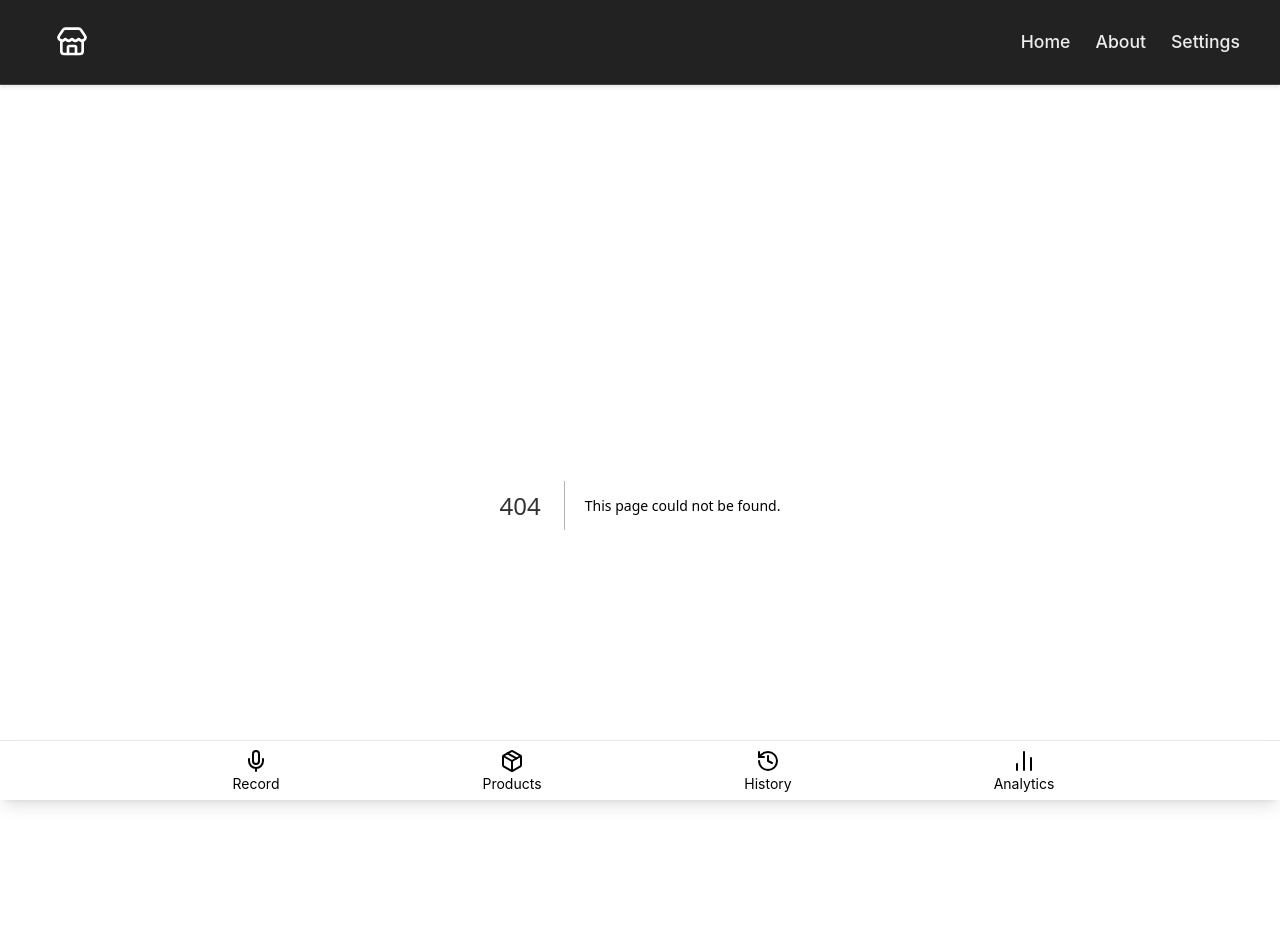
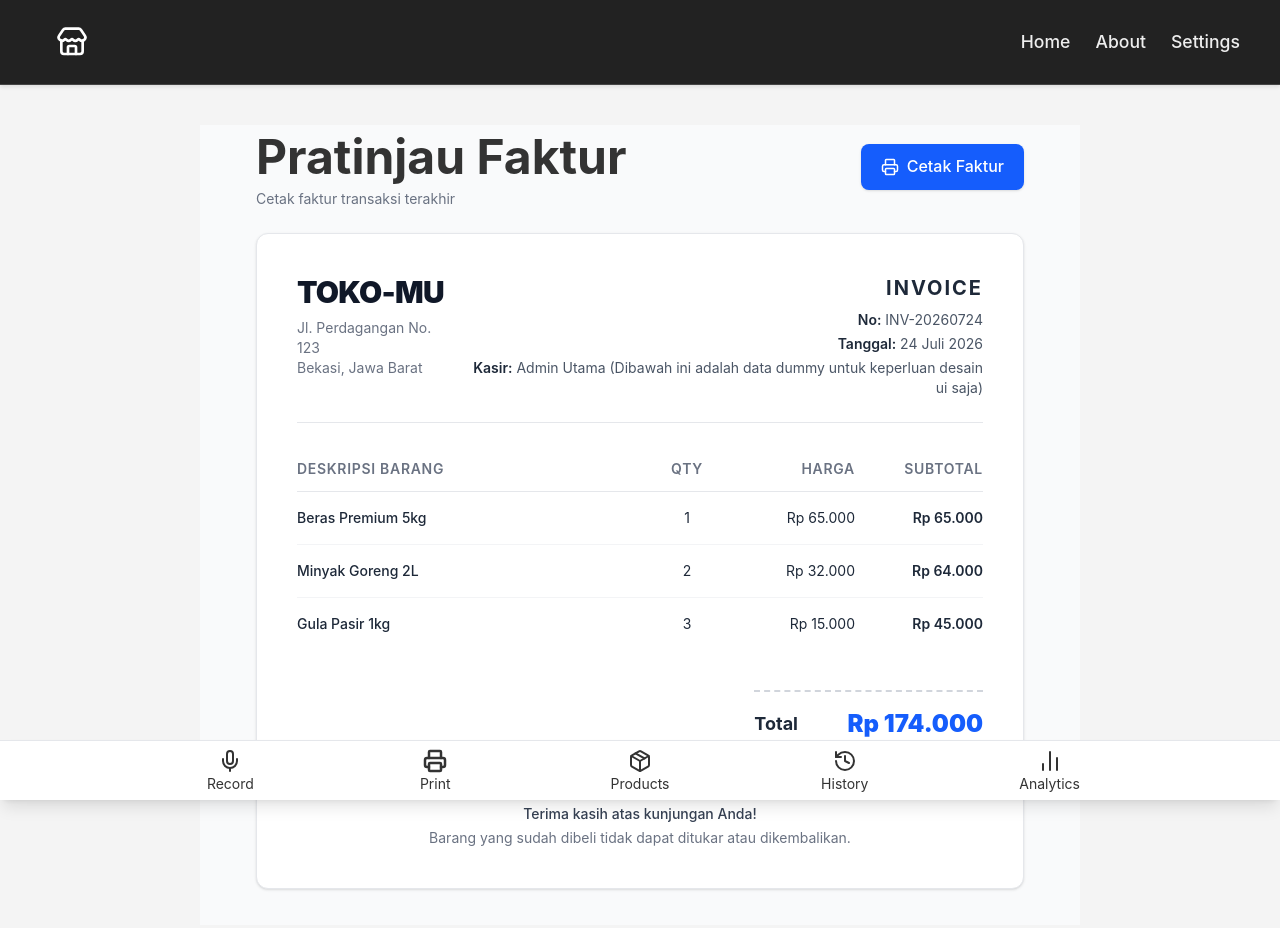
Before and after one commit to amahrkt/voice-invoice, a Next.js app: page /print in a window 1280 px wide. Before the commit this address had no page. Shown: the top 928 px of the page. Built offline with nearby package versions, Linux system fonts and the light colour scheme.

Commit message:
Tambah opsi print fraktur di menu utama

```diff
--- /dev/null
+++ b/src/app/print/page.tsx
@@ -0,0 +1,111 @@
+'use client';
+
+import { Printer } from 'lucide-react';
+
+export default function PrintPage() {
+  // Data sementara (dummy) untuk keperluan desain UI
+  const invoiceData = {
+    nomor: "INV-20260724",
+    tanggal: "24 Juli 2026",
+    kasir: "Admin Utama (Dibawah ini adalah data dummy untuk keperluan desain ui saja)",
+    items: [
+      { nama: "Beras Premium 5kg", qty: 1, harga: 65000, subtotal: 65000 },
+      { nama: "Minyak Goreng 2L", qty: 2, harga: 32000, subtotal: 64000 },
+      { nama: "Gula Pasir 1kg", qty: 3, harga: 15000, subtotal: 45000 },
+    ],
+    total: 174000
+  };
+
+  // Fungsi untuk memicu dialog print bawaan browser
+  const handlePrint = () => {
+    window.print();
+  };
+
+  return (
+    <main className="min-h-screen bg-gray-50 pb-24 pt-8 px-4 sm:px-6 lg:px-8">
+      <div className="max-w-3xl mx-auto">
+
+        {/* Bagian Header & Tombol Aksi (Akan disembunyikan saat diprint) */}
+        <div className="flex justify-between items-center mb-6 print:hidden">
+          <div>
+            <h1 className="text-2xl font-bold text-gray-900">Pratinjau Faktur</h1>
+            <p className="text-sm text-gray-500">Cetak faktur transaksi terakhir</p>
+          </div>
+          <button
+            onClick={handlePrint}
+            className="flex items-center gap-2 bg-blue-600 hover:bg-blue-700 text-white px-5 py-2.5 rounded-lg font-medium transition-all shadow-sm active:scale-95"
+          >
+            <Printer size={18} />
+            <span>Cetak Faktur</span>
+          </button>
+        </div>
+
+        {/* Desain Kertas Faktur */}
+        <div className="bg-white border border-gray-200 p-8 sm:p-10 rounded-xl shadow-sm">
+
+          {/* Kop Surat / Header Faktur */}
+          <div className="flex flex-col sm:flex-row justify-between items-start border-b border-gray-200 pb-6 mb-6 gap-4">
+            <div>
+              <h2 className="text-3xl font-black text-gray-900 tracking-tight">TOKO-MU</h2>
+              <p className="text-sm text-gray-500 mt-2">
+                Jl. Perdagangan No. 123<br />
+                Bekasi, Jawa Barat
+              </p>
+            </div>
+            <div className="sm:text-right">
+              <h3 className="text-xl font-bold text-gray-800 tracking-widest uppercase">Invoice</h3>
+              <div className="mt-2 text-sm text-gray-600 space-y-1">
+                <p><span className="font-semibold text-gray-800">No:</span> {invoiceData.nomor}</p>
+                <p><span className="font-semibold text-gray-800">Tanggal:</span> {invoiceData.tanggal}</p>
+                <p><span className="font-semibold text-gray-800">Kasir:</span> {invoiceData.kasir}</p>
+              </div>
+            </div>
+          </div>
+
+          {/* Tabel Daftar Barang */}
+          <div className="overflow-x-auto">
+            <table className="w-full text-left mb-6 min-w-[500px]">
+              <thead>
+                <tr className="border-b border-gray-200 text-sm text-gray-500 uppercase tracking-wider">
+                  <th className="py-3 font-semibold">Deskripsi Barang</th>
+                  <th className="py-3 font-semibold text-center w-20">Qty</th>
+                  <th className="py-3 font-semibold text-right w-32">Harga</th>
+                  <th className="py-3 font-semibold text-right w-32">Subtotal</th>
+                </tr>
+              </thead>
+              <tbody className="text-sm text-gray-800">
+                {invoiceData.items.map((item, idx) => (
+                  <tr key={idx} className="border-b border-gray-100 last:border-0">
+                    <td className="py-4 font-medium">{item.nama}</td>
+                    <td className="py-4 text-center">{item.qty}</td>
+                    <td className="py-4 text-right">Rp {item.harga.toLocaleString('id-ID')}</td>
+                    <td className="py-4 text-right font-semibold">Rp {item.subtotal.toLocaleString('id-ID')}</td>
+                  </tr>
+                ))}
+              </tbody>
+            </table>
+          </div>
+
+          {/* Total Ringkasan */}
+          <div className="flex justify-end mt-4">
+            <div className="w-full sm:w-1/2 md:w-1/3">
+              <div className="flex justify-between items-center border-t-2 border-dashed border-gray-300 pt-4">
+                <span className="text-lg font-bold text-gray-800">Total</span>
+                <span className="text-2xl font-black text-blue-600">
+                  Rp {invoiceData.total.toLocaleString('id-ID')}
+                </span>
+              </div>
+            </div>
+          </div>
+
+          {/* Footer Faktur */}
+          <div className="mt-16 text-center text-gray-500 text-xs sm:text-sm">
+            <p className="font-medium text-gray-700">Terima kasih atas kunjungan Anda!</p>
+            <p className="mt-1">Barang yang sudah dibeli tidak dapat ditukar atau dikembalikan.</p>
+          </div>
+
+        </div>
+      </div>
+    </main>
+  );
+}
--- a/src/components/BottomTabBar.tsx
+++ b/src/components/BottomTabBar.tsx
@@ -2,12 +2,15 @@
 
 import Link from 'next/link';
 import { usePathname } from 'next/navigation';
-import { Mic, Package, History, BarChart2 } from 'lucide-react';
+// 1. Tambahkan ikon Printer dari lucide-react di sini
+import { Mic, Package, History, BarChart2, Printer } from 'lucide-react';
 
+// 2. Sisipkan menu Print di dalam array TABS
 const TABS = [
-  { href: '/invoice',   label: 'Record',    Icon: Mic      },
-  { href: '/products',  label: 'Products',  Icon: Package  },
-  { href: '/history',   label: 'History',   Icon: History  },
+  { href: '/invoice',   label: 'Record',    Icon: Mic       },
+  { href: '/print',     label: 'Print',     Icon: Printer   }, // <-- Ini menu barumu
+  { href: '/products',  label: 'Products',  Icon: Package   },
+  { href: '/history',   label: 'History',   Icon: History   },
   { href: '/analytics', label: 'Analytics', Icon: BarChart2 },
 ] as const;
 
```
